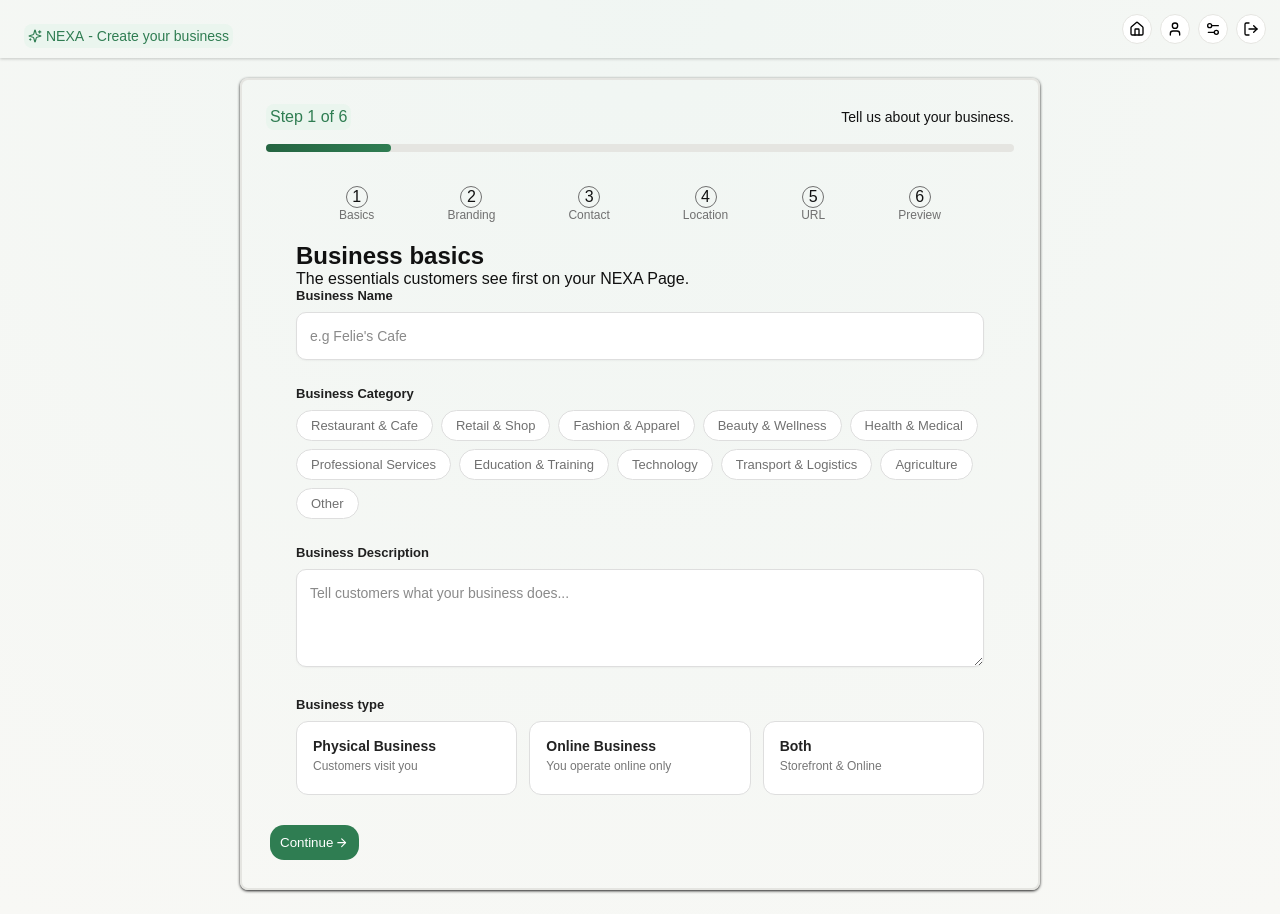
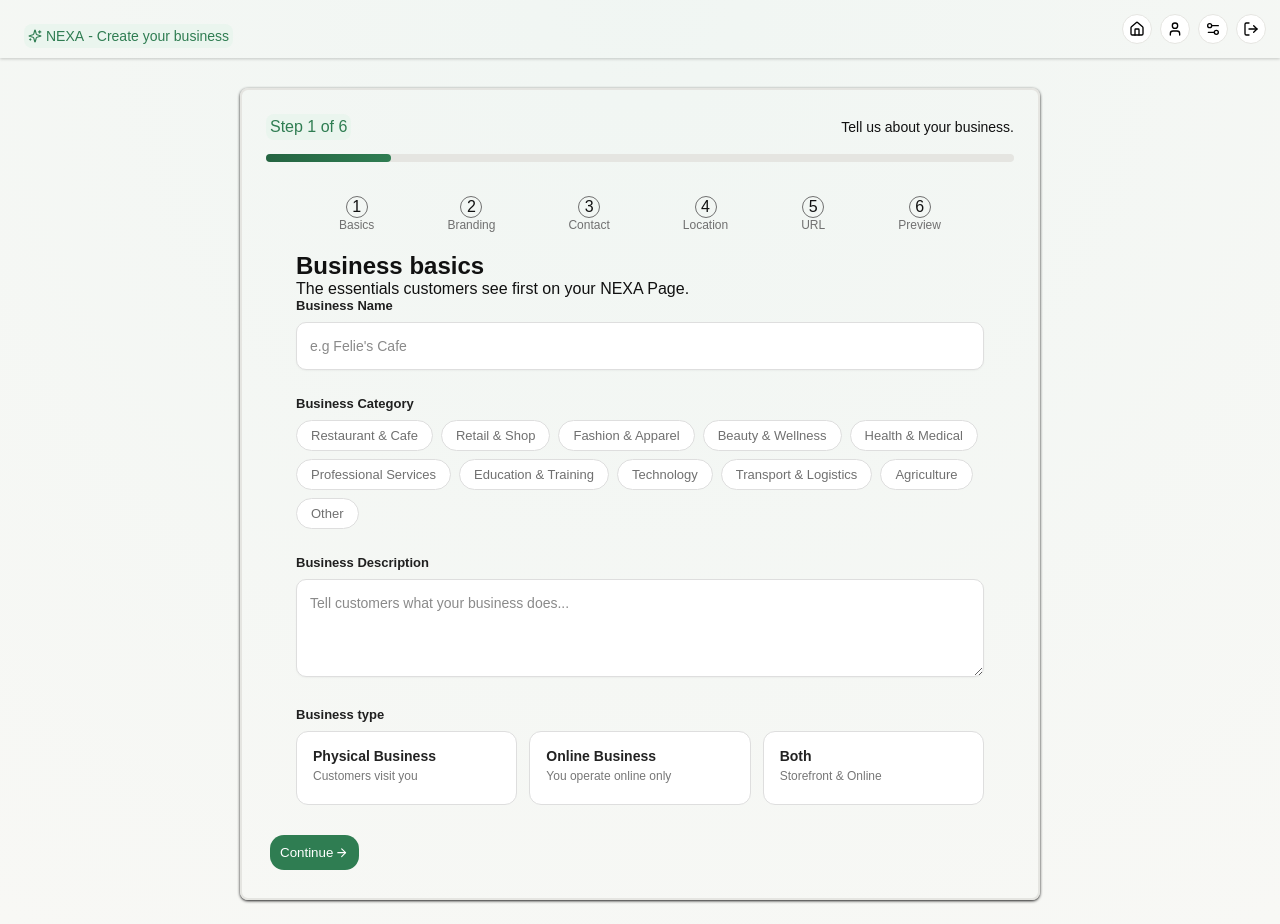
Before and after one commit to BigDestynEnergy/Nexa, a React (Vite) app: page /create in a window 1280 px wide. Built offline with nearby package versions, Linux system fonts and the light colour scheme; a web font is replaced by a local one.

Commit message:
Increase top margin of create-business-container

```diff
--- a/src/Styles/Create.css
+++ b/src/Styles/Create.css
@@ -17,7 +17,7 @@
 }
 
 .create-business-container{
-    margin: 30px auto 0;
+    margin: 40px auto 0;
     width: min(1180px, calc(100% - 48px));
     border: 2px solid var(--nexa-border);
     box-shadow: 0px 1px 3px var(--nexa-dark);
```
